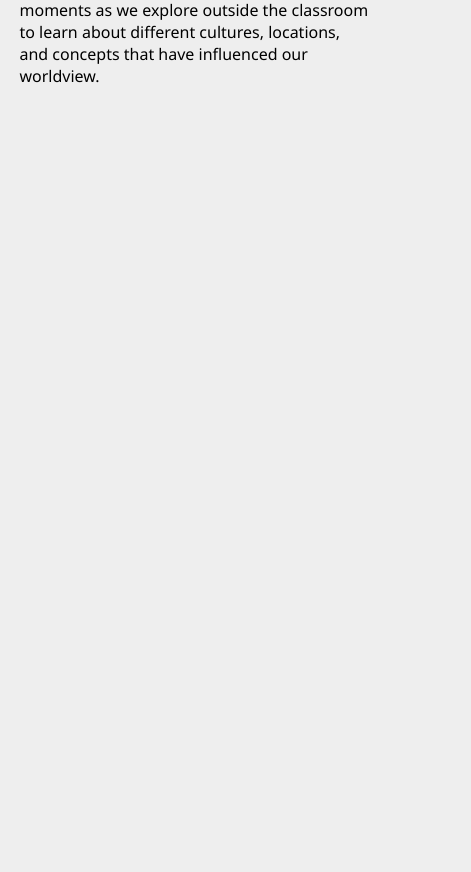
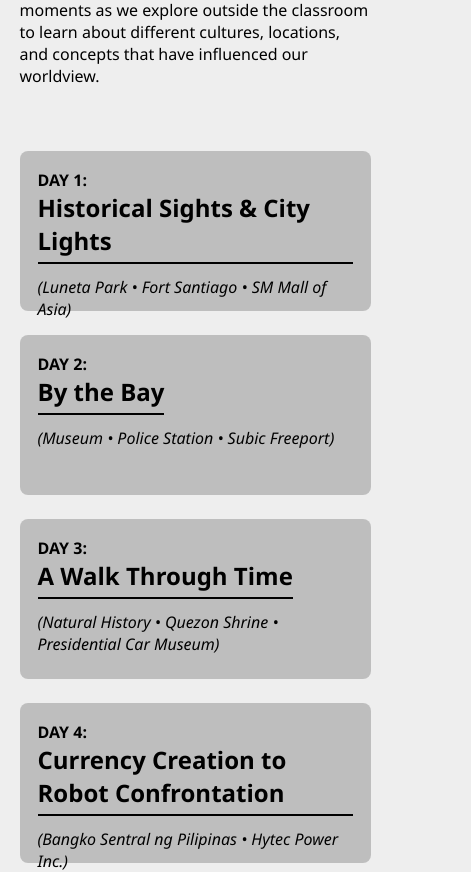
Before and after one commit to milbertF/fr, a React (Vite) app: page / in a window 390 px wide. Shown: the part 2924-3796 px from the top of the page, 471 px wide, since content can reach past the window. Built offline with nearby package versions, Linux system fonts and the light colour scheme.

Commit message:
final push 3

```diff
--- a/src/components/styles/blog.css
+++ b/src/components/styles/blog.css
@@ -12,7 +12,7 @@
       flex-direction: column;
       position: relative;
       height: 1657px;
-      gap: 2rem;
+      /* gap: 2rem; */
 
       svg {
         position: absolute;
@@ -23,7 +23,6 @@
       }
 
       .new {
-        min-height: 10rem;
         height: 10rem;
         margin-top: 1rem;
         display: flex;
@@ -59,6 +58,7 @@
         /* padding-left: 6rem; */
         position: relative;
         .onViewCard {
+          height: auto;
           &::after {
             content: "";
             position: absolute;
@@ -75,6 +75,7 @@
         /* justify-content: flex-end; */
         /* padding-right: 6rem; */
         .onViewCard {
+          height: auto;
           &::after {
             content: "";
             position: absolute;
@@ -178,6 +179,12 @@
   }
 }
 
+.new{
+  height: 10rem;
+}
+.svgContainer{
+  gap: 2rem;
+}
 .cardL{
   justify-content: flex-start;
   padding-left: 6rem;
@@ -210,4 +217,10 @@
     }
     }
   }
+  .svgContainer{
+    gap: 0.5rem;
+  }
+  .new{
+    height: auto;
+  }
 }
--- a/src/components/styles/ui/animationOnViewCard.css
+++ b/src/components/styles/ui/animationOnViewCard.css
@@ -31,3 +31,16 @@
     transform: translateX(0px);
   }
 }
+
+@media (max-width: 1100px) {
+  .cardL{
+    > .onViewCard{
+      animation: none;
+    }
+  }
+  .cardR{
+    > .onViewCard{
+      animation: none;
+    }
+  }
+}
--- a/src/components/templates/blogPage.jsx
+++ b/src/components/templates/blogPage.jsx
@@ -41,6 +41,7 @@ import Thumbnail8 from './../images/blog/day8/thumbnail8.JPG';
 import Arrived from './../images/blog/day8/arrived.jpg';
 import Onboard from './../images/blog/day8/onboard.jpg';
 import Waiting from './../images/blog/day8/waiting.JPG';
+
 
 
 const details = {
```
